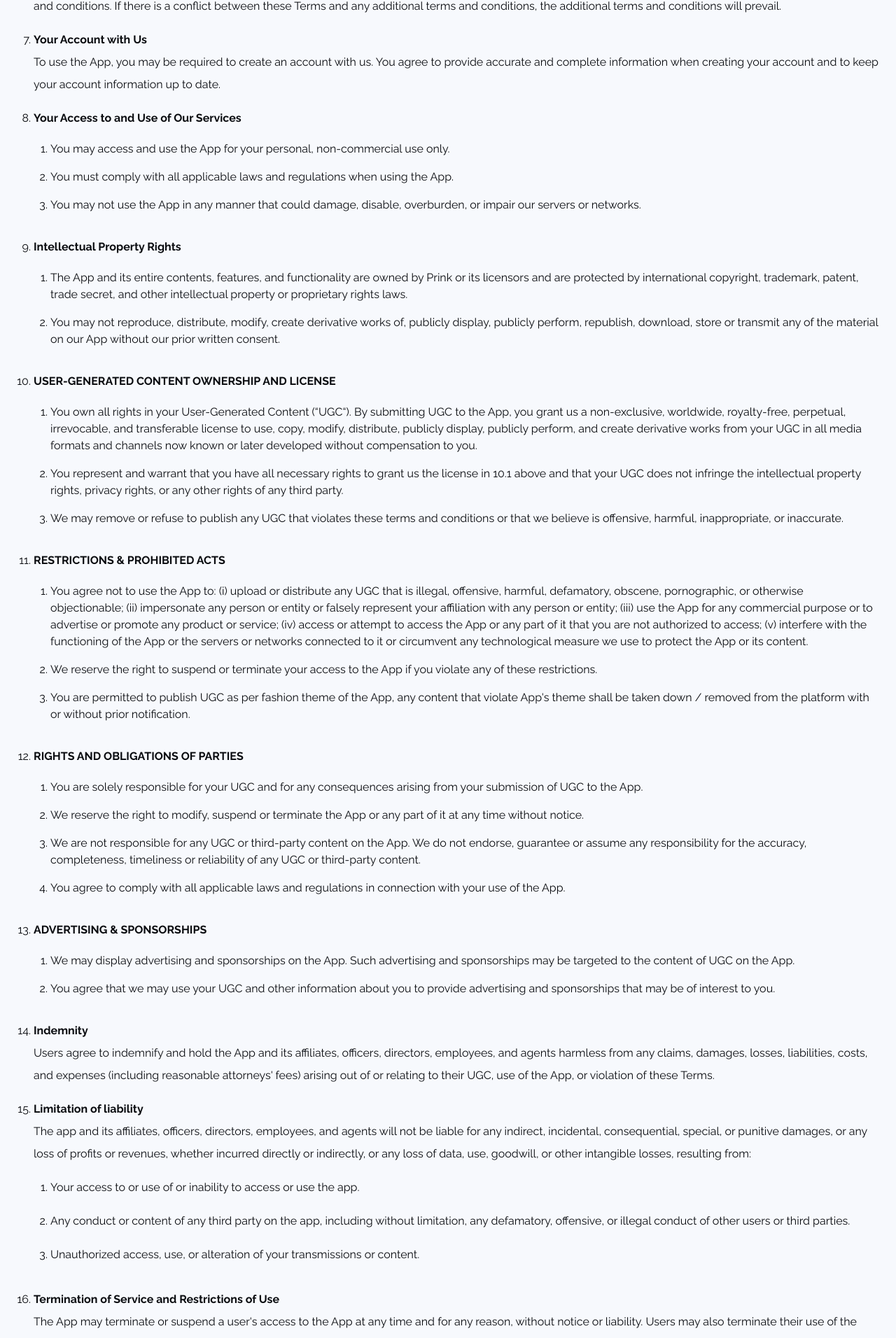
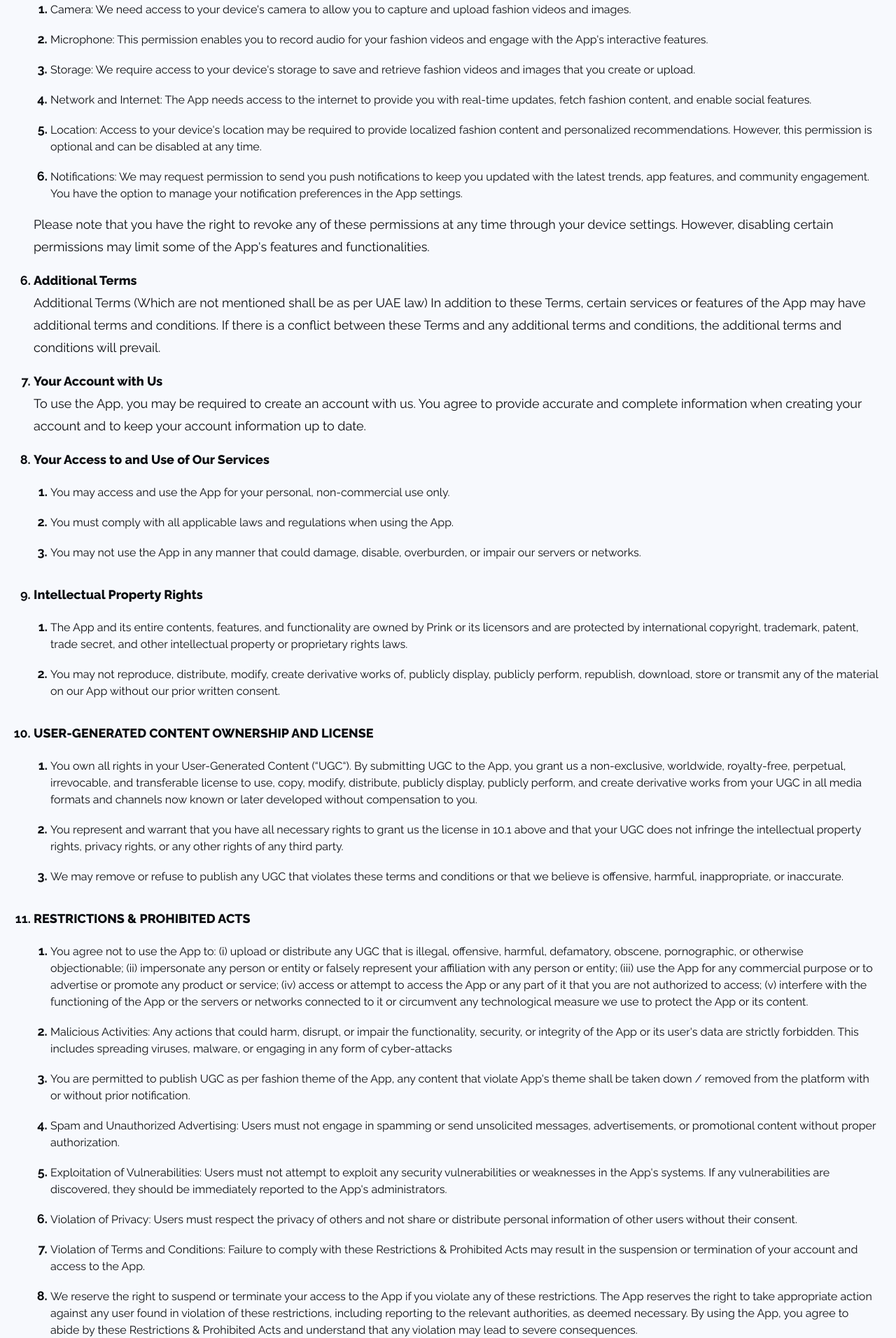
Before and after one commit to Ahmad-Zaaza/Prink-Landing-page, a Next.js app: page /terms-and-conditions in a window 1280 px wide. Shown: the part 872-2784 px from the top of the page at 70% size. Built offline with nearby package versions, Linux system fonts and the light colour scheme.

Commit message:
modify tos and style of li marker

```diff
--- a/pages/terms-and-conditions.tsx
+++ b/pages/terms-and-conditions.tsx
@@ -70,8 +70,46 @@ const TermsAndConditions = () => {
               <Subtitle boldVariant>App Permissions</Subtitle>
               <Subtitle>
                 By using the App, you grant us permission to access certain
-                features of your device, including but not limited to your
-                camera and microphone.
+                features of your device, including but not limited to:
+              </Subtitle>
+              <OrderedList>
+                <li>
+                  Camera: We need access to your device&apos;s camera to allow
+                  you to capture and upload fashion videos and images.
+                </li>
+                <li>
+                  Microphone: This permission enables you to record audio for
+                  your fashion videos and engage with the App&apos;s interactive
+                  features.
+                </li>
+                <li>
+                  Storage: We require access to your device&apos;s storage to
+                  save and retrieve fashion videos and images that you create or
+                  upload.
+                </li>
+                <li>
+                  Network and Internet: The App needs access to the internet to
+                  provide you with real-time updates, fetch fashion content, and
+                  enable social features.
+                </li>
+                <li>
+                  Location: Access to your device&apos;s location may be
+                  required to provide localized fashion content and personalized
+                  recommendations. However, this permission is optional and can
+                  be disabled at any time.
+                </li>
+                <li>
+                  Notifications: We may request permission to send you push
+                  notifications to keep you updated with the latest trends, app
+                  features, and community engagement. You have the option to
+                  manage your notification preferences in the App settings.
+                </li>
+              </OrderedList>
+              <Subtitle>
+                Please note that you have the right to revoke any of these
+                permissions at any time through your device settings. However,
+                disabling certain permissions may limit some of the App&apos;s
+                features and functionalities.
               </Subtitle>
             </li>
             <li>
@@ -174,14 +212,50 @@ const TermsAndConditions = () => {
                   the App or its content.
                 </li>
                 <li>
-                  We reserve the right to suspend or terminate your access to
-                  the App if you violate any of these restrictions.
+                  Malicious Activities: Any actions that could harm, disrupt, or
+                  impair the functionality, security, or integrity of the App or
+                  its user&apos;s data are strictly forbidden. This includes
+                  spreading viruses, malware, or engaging in any form of
+                  cyber-attacks
                 </li>
                 <li>
                   You are permitted to publish UGC as per fashion theme of the
                   App, any content that violate App&apos;s theme shall be taken
                   down / removed from the platform with or without prior
                   notification.
+                </li>
+                <li>
+                  Spam and Unauthorized Advertising: Users must not engage in
+                  spamming or send unsolicited messages, advertisements, or
+                  promotional content without proper authorization.
+                </li>
+                <li>
+                  Exploitation of Vulnerabilities: Users must not attempt to
+                  exploit any security vulnerabilities or weaknesses in the
+                  App&apos;s systems. If any vulnerabilities are discovered,
+                  they should be immediately reported to the App&apos;s
+                  administrators.
+                </li>
+                <li>
+                  Violation of Privacy: Users must respect the privacy of others
+                  and not share or distribute personal information of other
+                  users without their consent.
+                </li>
+                <li>
+                  Violation of Terms and Conditions: Failure to comply with
+                  these Restrictions & Prohibited Acts may result in the
+                  suspension or termination of your account and access to the
+                  App.
+                </li>
+                <li>
+                  We reserve the right to suspend or terminate your access to
+                  the App if you violate any of these restrictions. The App
+                  reserves the right to take appropriate action against any user
+                  found in violation of these restrictions, including reporting
+                  to the relevant authorities, as deemed necessary. By using the
+                  App, you agree to abide by these Restrictions & Prohibited
+                  Acts and understand that any violation may lead to severe
+                  consequences.
                 </li>
               </OrderedList>
             </li>
@@ -343,14 +417,14 @@ const Subtitle = styled.p<{ boldVariant?: boolean }>`
   line-height: 32px;
 
   @media ${(p) => p.theme.queries.tabletAndUp} {
-    font-size: ${16 / 16}rem;
+    font-size: ${18 / 16}rem;
     line-height: 32px;
   }
 
   ${(p) =>
     p.boldVariant &&
     css`
-      font-weight: 700 !important;
+      font-weight: 800 !important;
       @media ${(p) => p.theme.queries.tabletAndUp} {
         font-weight: unset;
       }
--- a/styles/globalStyles.ts
+++ b/styles/globalStyles.ts
@@ -67,7 +67,10 @@ ul {
   padding-inline-start: 0;
 }
 
-
+ol li::marker {
+  font-size: 18px;
+  font-weight: 700;
+}
 
 /* CSS Variables */
 :root {
```
